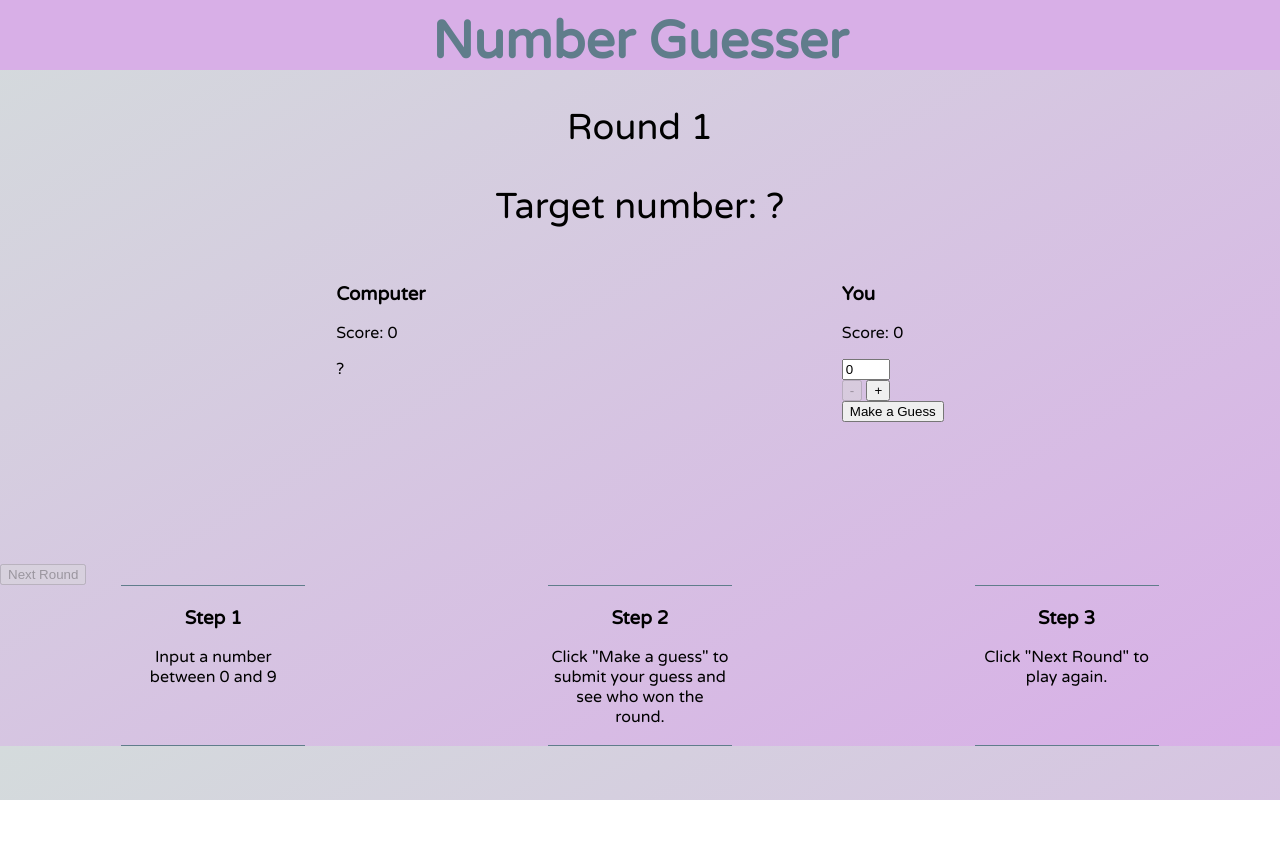
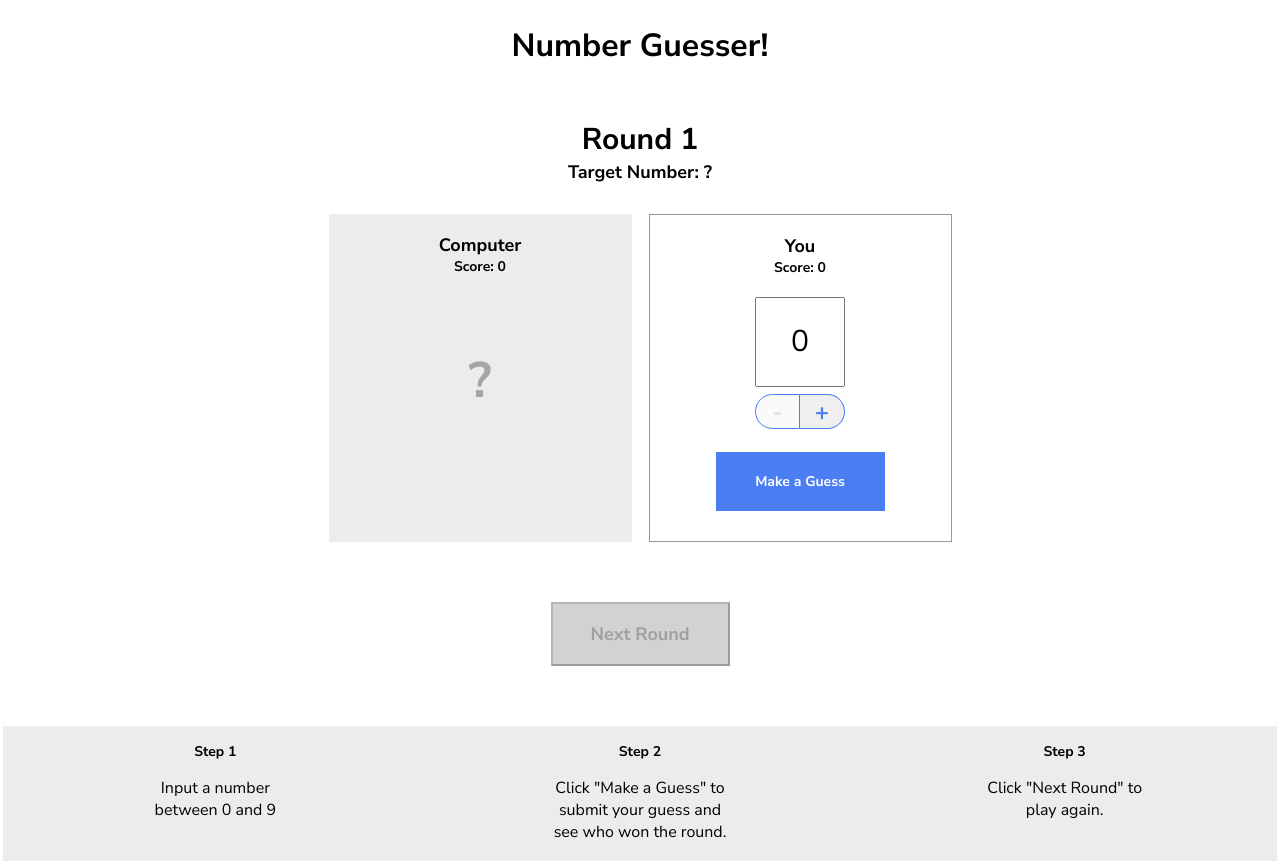
Before and after one commit to VictoriaMD/Number_Guesser, a plain HTML site: page index.html in a window 1280 px wide. Before the commit the page ends 800 px from the top, so only its background shows below. Drawn offline with Linux system fonts and the light colour scheme.

Commit message:
upload files

```diff
--- /dev/null
+++ b/game.js
@@ -0,0 +1,99 @@
+let target;
+
+const humanGuessInput = document.getElementById('human-guess');
+
+const roundNumberDisplay = document.getElementById('round-number');
+
+const computerGuessDisplay = document.getElementById('computer-guess');
+const humanScoreDisplay = document.getElementById('human-score');
+const computerScoreDisplay = document.getElementById('computer-score');
+const targetNumberDisplay = document.getElementById('target-number');
+const computerWinsDisplay = document.getElementById('computer-wins');
+
+const guessButton = document.getElementById('guess');
+const nextRoundButton = document.getElementById('next-round')
+
+guessButton.addEventListener('click', () => {
+  // Generate the target value
+  target = generateTarget();
+  // Retrieve the player's guess
+  const currentHumanGuess = humanGuessInput.value;
+  // Make a random 'computer guess'
+  const computerGuess = Math.floor(Math.random() * 10);
+
+  // Display the computer guess and the target
+  computerGuessDisplay.innerText = computerGuess;
+  targetNumberDisplay.innerText = target;
+
+  // Determine if the human or computer wins:
+  const humanIsWinner = compareGuesses(currentHumanGuess, computerGuess, target)
+  const winner = humanIsWinner ? 'human' : 'computer'
+
+  // Update the correct score:
+  updateScore(winner);
+
+  // Display the winner
+  if (humanIsWinner) {
+    guessButton.innerText = 'You Win!!!!!';
+    guessButton.classList.toggle('winning-text')
+  } else {
+    computerWinsDisplay.innerText = 'Computer Wins!!!';
+  }
+
+  // winnerDisplay.innerText = humanIsWinner ? 'You win!' : 'Computer wins!';
+
+  // Display the current scores:
+  humanScoreDisplay.innerText = humanScore;
+  computerScoreDisplay.innerText = computerScore;
+
+  // Set the correct disabled state for the buttons
+  guessButton.setAttribute('disabled', true)
+  nextRoundButton.removeAttribute('disabled');
+});
+
+nextRoundButton.addEventListener('click', () => {
+  // Increase the round number
+  advanceRound();
+  // Display the new round number
+  roundNumberDisplay.innerText = currentRoundNumber;
+
+  // Set the correct disabled state for the buttons
+  nextRoundButton.setAttribute('disabled', true);
+  guessButton.removeAttribute('disabled');
+
+  // Reset the guess input box and the target number display:
+  targetNumberDisplay.innerText = '?';
+  guessButton.innerText = 'Make a Guess';
+  humanGuessInput.value = '';
+  computerGuessDisplay.innerText = '?';
+  computerWinsDisplay.innerText = '';
+  guessButton.classList.remove('winning-text');
+});
+
+const addButton = document.getElementById('add');
+const subtractButton = document.getElementById('subtract');
+
+addButton.addEventListener('click', () => {
+  humanGuessInput.value = +humanGuessInput.value + 1;
+  handleValueChange(humanGuessInput.value);
+});
+
+subtractButton.addEventListener('click', () => {
+  humanGuessInput.value = +humanGuessInput.value - 1;
+  handleValueChange(humanGuessInput.value);
+});
+
+const handleValueChange = value => {
+  if (value > 0 && value <= 9) {
+    subtractButton.removeAttribute('disabled');
+    addButton.removeAttribute('disabled');
+  } else if (value > 9) {
+    addButton.setAttribute('disabled', true);
+  } else if (value <= 0) {
+    subtractButton.setAttribute('disabled', true);
+  }
+}
+
+humanGuessInput.addEventListener('input', function(e) {
+  handleValueChange(e.target.value);
+});
--- a/index.html
+++ b/index.html
@@ -1,76 +1,67 @@
-<!DOCTYPE html>
-<html lang="en">
+<!doctype html>
+
+<html>
   <head>
-    <meta charset="UTF-8">
-    <meta name="viewport" content="width=device-width, initial-scale=1.0">
-    <meta http-equiv="X-UA-Compatible" content="ie=edge">
-    <script type="text/javascript" src='./script.js'></script>
-    <link rel = "stylesheet" type = "text/css"href = "style.css" />
-    <link href="https://fonts.googleapis.com/css?family=Varela+Round&display=swap" rel="stylesheet">
     <title>Number Guesser</title>
+    <link href="https://fonts.googleapis.com/css?family=Nunito+Sans:400,700" rel="stylesheet">
+    <link rel="stylesheet" href="./style.css">
   </head>
   <body>
     <div class="game-container">
-        <header>Number Guesser</header>
+      <header>
+        <h1>Number Guesser!</h1>
+      </header>
 
-        <div class="round-table">
-            <p class="rounds">Round <span id="round-number">1</span></p>
-        </div>
-        <div class="guess-table">
-
-            <p class="guess">Target number: <span id="target-number">?</span></p>
+      <div class="rounds">
+        <p class="round-label">Round <span id="round-number">1</span></p>
+        <p class="guess-label">Target Number: <span id="target-number">?</span></p>
       </div>
 
-            <div class="game-table">
-
-                <div class="computer-game">
-                    <div class="computer-table">
-                      <h3>Computer</h3>
-                     <p>Score: <span id="computer-score">0</span></p>
+      <div class="guessing-area">
+        <div class="guess computer-guess">
+          <div class="guess-title">
+            <p class="guess-label">Computer</p>
+            <p class="score-label">Score: <span id="computer-score">0</span></p>
           </div>
-                    <div class="computer-number">?</div>
+          <p id="computer-guess">?</p>
+          <p class="winning-text" id="computer-wins"></p>
         </div>
-
-                <div class="user-game">
-                    <div class="user-table">
-                       <h3>You</h3>
-                       <p>Score: <span id="user-score">0</span></p>
+        <div class="guess human-guess">
+          <div class="guess-title">
+            <p class="guess-label">You</p>
+            <p class="score-label">Score: <span id="human-score">0</span></p>
           </div>
-                    <div class="user-guess">
-                      <input type="number" id="user-number" min=0 max=9 value=0>
-                    </div>
+          <input type="number" id="human-guess" min=0 max=9 value=0>
           <div class="number-controls">
             <button class="number-control left" id="subtract" disabled>-</button>
             <button class="number-control right" id="add">+</button>
           </div>
-                    <div>
-                       <button class="button" id="guess" onclick="computerChoice()">Make a Guess</button>
-                    </div>
+          <button class="button" id="guess">Make a Guess</button>
         </div>
       </div>
 
-            <div>
-              <button class="next-round" disabled>Next Round</button>
-            </div>
-    </div>
+      <div class="next-round-container">
+        <button class="button" id="next-round" disabled>Next Round</button>
       </div>
 
+    </div>
 
     <div class="instructions">
-              <div class="step">
+      <div class="instruction">
         <h3>Step 1</h3>
         <p>Input a number between 0 and 9</p>
       </div>
-              <div class="step">
+      <div class="instruction">
         <h3>Step 2</h3>
-                  <p>Click "Make a guess" to submit your guess and see who won the round.</p>
+        <p>Click "Make a Guess" to submit your guess and see who won the round.</p>
       </div>
-              <div class="step">
+      <div class="instruction">
         <h3>Step 3</h3>
         <p>Click "Next Round" to play again.</p>
       </div>
     </div>
 
-
+    <script src="./script.js"></script>
+    <script src="./game.js"></script>
   </body>
 </html>
--- a/script.js
+++ b/script.js
@@ -1,21 +1,25 @@
-let targetNumber = document.getElementById("target-number");
-let computerScore = document.getElementById("computer-score");
-let computerNumber = document.getElementById("computer-number");
-const userScore = document.getElementById("user-score");
-const userNumber = document.getElementById("user-number");
+let humanScore = 0;
+let computerScore = 0;
+let currentRoundNumber = 1;
 
-const targetChoice = () => {
-    let randomNumber = Math.floor(Math.random() * 10);
-    targetNumber = randomNumber;
-    if(targetNumber === true) {
-        console.log(targetNumber);
-    }
+// Write your code below:
+const generateTarget = () => {
+  let randomNumber = Math.floor(Math.random() *10);
+  return randomNumber;
 };
 
-const computerChoice = () => {
-    let randomNumber = Math.floor(Math.random() * 10);
-    computerNumber = randomNumber;
-    console.log(computerNumber);
+const compareGuesses = (humanGuess, computerGuess, secretNumber) => {
+  const absNumHuman = Math.abs(secretNumber - humanGuess);
+  const absComputer = Math.abs(secretNumber - computerGuess);
+  return absHuman <= absComputer;
 };
 
-computerChoice();
+const updateScore = string => {
+  if (string === 'human') {
+    humanScore++;
+  } else if (string === 'computer') {
+    computerScore++;
+  }
+};
+
+const advanceRound = () => currentRoundNumber++;
--- a/style.css
+++ b/style.css
@@ -1,56 +1,195 @@
-html, body {
+* {
+    font-family: 'Nunito Sans';
+    box-sizing: border-box;
+  }
+
+  body {
+    margin: 0 auto;
+    padding: 3px;
+    background-color: #fff;
+  }
+
+  .game-container {
+    max-width: 640px;
+    margin: 0 auto;
+    text-align: center;
+  }
+
+  header {
+    display: flex;
+    justify-content: center
+  }
+
+  .rounds {
+    display: flex;
+    flex-direction: column;
+    align-items: center;
+    margin-bottom: 30px;
+  }
+
+  .round-label {
+    font-size: 30px;
+    font-weight: 700;
+    margin-bottom: 0px;
+  }
+
+  .guess {
+    min-width: 303px;
+    height: 328px;
+    display: flex;
+    flex-direction: column;
+    align-items: center;
+    padding: 19px;
+  }
+
+  .guessing-area {
+    display: flex;
+    justify-content: space-around;
+    align-items: flex-start;
+    margin-bottom: 60px;
+  }
+
+  .guess-title {
+    display: flex;
+    flex-direction: column;
+    align-items: center;
+    justify-content: flex-start;
+    margin-bottom: 20px;
+  }
+
+  .guess-label {
+    font-size: 18px;
+    font-weight: 700;
     margin: 0;
   }
 
-body {
-    background-image: linear-gradient(to bottom right,#d4dbdc,#d8afe7 );
-;
-    font-family: 'Varela Round', Arial, Helvetica, sans-serif;
+  .score-label {
+    font-size: 14px;
+    font-weight: 700;
+    margin: 0;
   }
 
-header {
-font-size: 52px;
-font-weight: bold;
-background-color: #d8afe7;
-height: 60px;
-color: #607d8b;
-text-align: center;
-padding-top: 10px;
+  .target-guess {
+    display: flex;
+    flex-direction: column;
+    align-items: center;
+    justify-content: flex-start;
   }
 
-.rounds, .guess {
-    text-align: center;
-    font-size: 36px;
+  .computer-guess {
+    background-color: #ececec;
   }
 
-.game-table {
-    display: grid;
-    height: 300px;
-    width: 80%;
-    margin: auto;
-   grid-template-areas: repeat(4, 1fr) / repeat(2, 1fr);
-   justify-items: center;
+  #computer-guess {
+    font-size: 50px;
+    font-weight: 700;
+    color: #a5a5a5;
   }
 
-.computer-game {
-    grid-area: 1 / 1 / 5 / 2;
+  .human-guess {
+    border: 1px solid #979797;
   }
 
-.user-game {
-    grid-area: 1 / 2 / 5 / 3;
+  .guess input {
+    height: 90px;
+    width: 90px;
+    font-size: 30px;
+    text-align: center;
+    margin: 0 auto;
+    margin-bottom: 7px;
+  }
+
+  .number-controls {
+    font-size: 0;
+    margin-bottom: 23px;
+  }
+
+  .number-control {
+    border: solid 1px #4c7ef3;
+    display: inline-block;
+    width: 45px;
+    height: 35px;
+    font-size: 24px;
+    font-weight: 700;
+    color: #4c7ef3;
+    cursor: pointer;
+  }
+
+  .number-controls button[disabled] {
+    color: #dfdfdf;
+    cursor: default;
+  }
+
+  .left {
+    border-top-left-radius: 22.5px;
+    border-bottom-left-radius: 22.5px;
+  }
+
+  .right {
+    border-top-right-radius: 22.5px;
+    border-bottom-right-radius: 22.5px;
+    border-left-width: 0px;
+  }
+
+  .controls {
+    display: flex;
+    justify-content: space-around;
+  }
+
+  .button {
+    background-color: #4c7ef3;
+    color: #fff;
+    cursor: pointer;
+  }
+
+  #guess {
+    padding: 20px;
+    width: 169px;
+    height: 59px;
+    border: none;
+    font-weight: 700;
+    font-size: 14px;
+  }
+
+  input[type=number]::-webkit-inner-spin-button {
+    -webkit-appearance: none;
+  }
+
+  #next-round {
+    width: 179px;
+    height: 64px;
+    font-size: 18px;
+    font-weight: bold;
+    margin-left: auto;
+    margin-right: auto;
+    margin-bottom: 60px;
+  }
+
+  .button[disabled] {
+    background-color: #d2d2d2;
+    color: #a0a0a0;
+    cursor: default;
   }
 
   .instructions {
+    background-color: #ececec;
+    width: 100%;
     display: flex;
-    width: 100%;
-    margin: auto;
     justify-content: space-around;
   }
 
-.step {
+  .instruction {
     width: 180px;
     padding: 2px;
     text-align: center;
-    border-top: 1px solid #607d8b;
-    border-bottom: 1px solid  #607d8b;
   }
+
+  .instructions h3 {
+    font-size: 14px;
+  }
+
+
+  .winning-text, .winning-text[disabled] {
+    color: #ec3636;
+    font-weight: 700;
+  }
```
Lines whose indentation alone changed are shown as unchanged.
